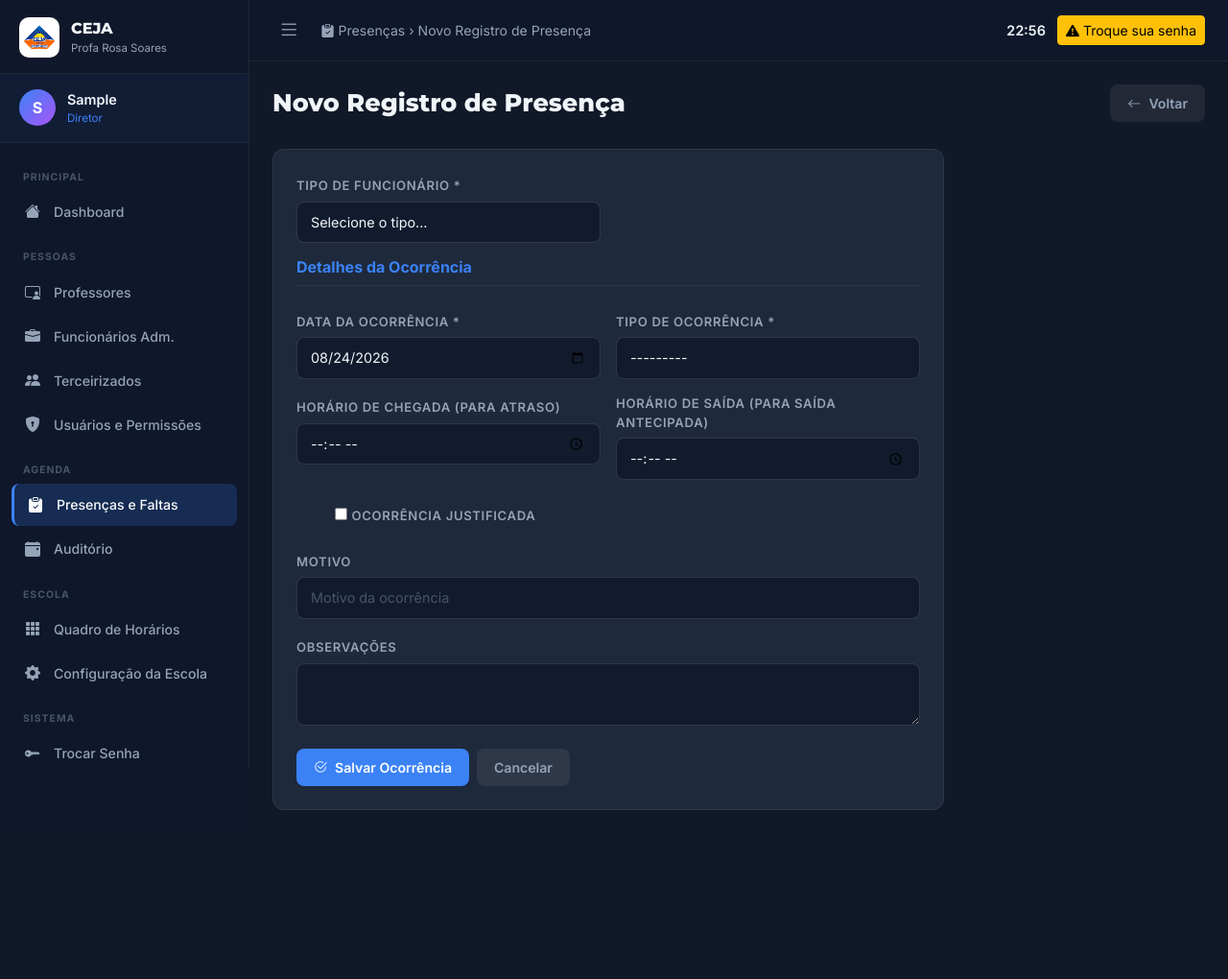
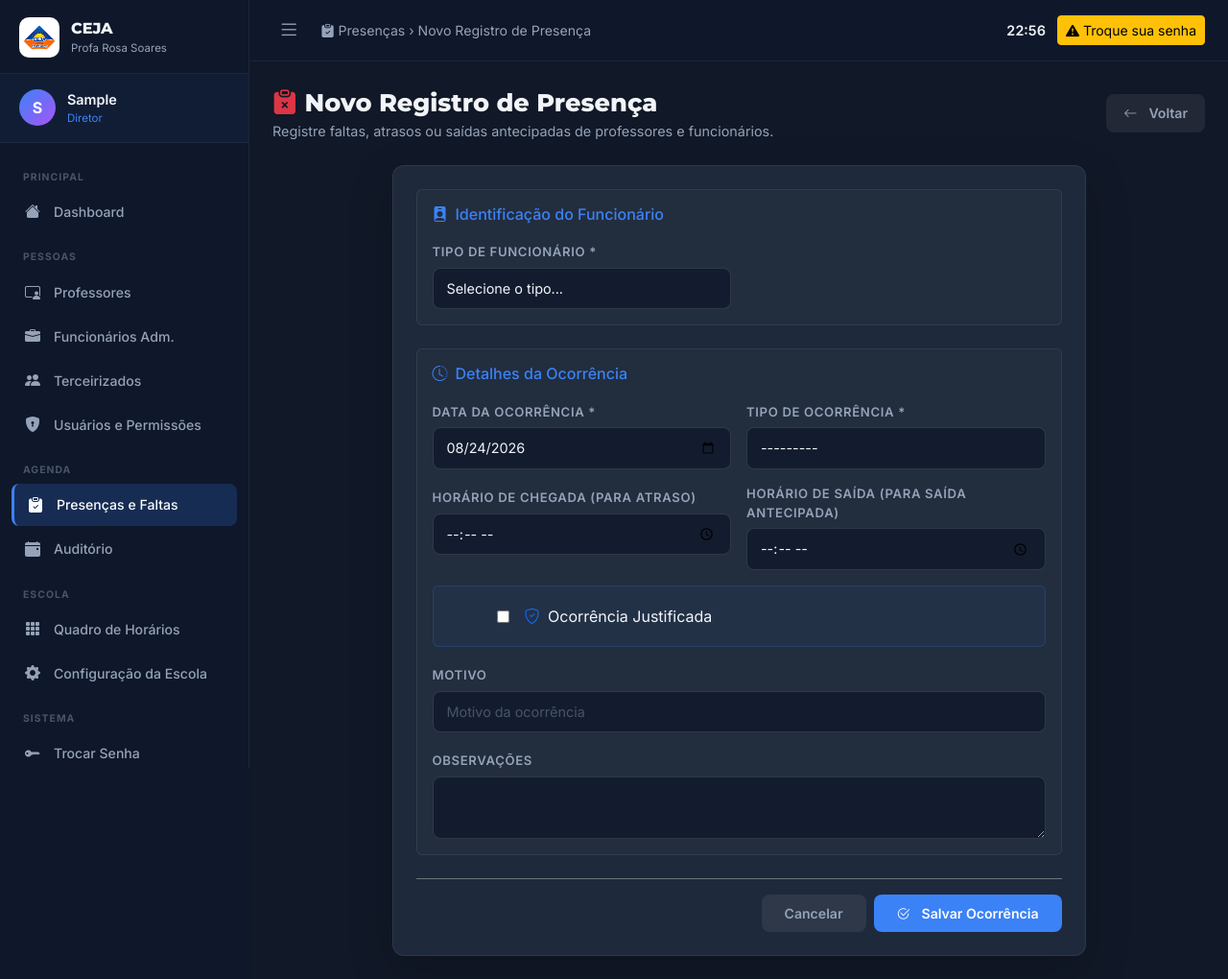
Before and after one commit to professorsilvio-alt/ceja-orientacao, a Django app: page /agenda/presencas/novo/ in a window 1280 px wide. Shown: the whole page at 96% size. Before the commit the page ends 844 px from the top, so only its background shows below. Run offline with Django 5.2, Linux system fonts and the light colour scheme; a user stored in the database is signed in; tables that the repository leaves empty hold one stand-in row (values such as "Sample post").

Commit message:
ajustes do cards

```diff
--- a/templates/agenda/form_presenca.html
+++ b/templates/agenda/form_presenca.html
@@ -8,27 +8,37 @@
 {% endblock %}
 
 {% block content %}
-<div class="page-header">
-  <div class="page-title">{{ titulo }}</div>
+<div class="page-header d-flex justify-content-between align-items-center mb-4">
+  <div>
+    <div class="page-title"><i class="bi bi-clipboard-x-fill text-danger me-2"></i>{{ titulo }}</div>
+    <div style="color:var(--text-secondary); font-size:0.9rem;">
+      Registre faltas, atrasos ou saídas antecipadas de professores e funcionários.
+    </div>
+  </div>
   <a href="{% url 'listar_presencas' %}" class="btn-gestao btn-gestao-secondary">
-    <i class="bi bi-arrow-left"></i> Voltar
+    <i class="bi bi-arrow-left me-1"></i> Voltar
   </a>
 </div>
 
-<div class="card-gestao" style="max-width:700px;">
+<div class="row justify-content-center">
+  <div class="col-12 col-lg-10 col-xl-9">
+    <div class="card-gestao shadow-lg">
       <form method="post" id="form-presenca">
         {% csrf_token %}
 
         {% if form.non_field_errors %}
-    <div class="alert alert-danger mb-3" style="font-size:0.85rem;">
-      {{ form.non_field_errors.0 }}
+        <div class="alert alert-danger mb-4" style="font-size:0.85rem;">
+          <i class="bi bi-exclamation-triangle-fill me-2"></i>{{ form.non_field_errors.0 }}
         </div>
         {% endif %}
 
+        <!-- Seção 1: Seleção do Funcionário -->
+        <div class="p-3 mb-4 rounded border" style="background:rgba(255,255,255,0.02); border-color:var(--card-border) !important;">
+          <h6 class="mb-3 font-weight-bold" style="color:var(--blue);"><i class="bi bi-person-badge-fill me-2"></i>Identificação do Funcionário</h6>
           <div class="row g-3">
             <!-- Tipo de funcionário -->
             <div class="col-md-6">
-        <label class="form-label">Tipo de Funcionário *</label>
+              <label class="form-label font-weight-bold">Tipo de Funcionário *</label>
               <select name="tipo_funcionario" class="form-select" id="id_tipo_funcionario" required>
                 <option value="">Selecione o tipo...</option>
                 <option value="professor" {% if form.tipo_funcionario.value == 'professor' %}selected{% endif %}>Professor</option>
@@ -37,9 +47,9 @@
               </select>
             </div>
 
-      <!-- Select de Funcionário (Diferente para cada tipo) -->
+            <!-- Select de Funcionário -->
             <div class="col-md-6" id="wrap-professores" style="display:none;">
-        <label class="form-label">Professor *</label>
+              <label class="form-label font-weight-bold">Professor *</label>
               <select name="professor_id" class="form-select" id="id_professor_id">
                 <option value="">Selecione o professor...</option>
                 {% for p in professores %}
@@ -51,7 +61,7 @@
             </div>
 
             <div class="col-md-6" id="wrap-administrativos" style="display:none;">
-        <label class="form-label">Funcionário Administrativo *</label>
+              <label class="form-label font-weight-bold">Funcionário Administrativo *</label>
               <select name="administrativo_id" class="form-select" id="id_administrativo_id">
                 <option value="">Selecione o funcionário...</option>
                 {% for a in administrativos %}
@@ -63,7 +73,7 @@
             </div>
 
             <div class="col-md-6" id="wrap-terceirizados" style="display:none;">
-        <label class="form-label">Funcionário Terceirizado *</label>
+              <label class="form-label font-weight-bold">Funcionário Terceirizado *</label>
               <select name="terceirizado_id" class="form-select" id="id_terceirizado_id">
                 <option value="">Selecione o funcionário...</option>
                 {% for t in terceirizados %}
@@ -73,61 +83,65 @@
                 {% endfor %}
               </select>
             </div>
-
-      <!-- Detalhes da Ocorrência -->
-      <div class="col-12 mt-3">
-        <h6 style="color:var(--blue); font-weight:700; border-bottom:1px solid var(--card-border); padding-bottom:8px;">
-          Detalhes da Ocorrência
-        </h6>
+          </div>
         </div>
 
+        <!-- Seção 2: Detalhes da Ocorrência -->
+        <div class="p-3 mb-4 rounded border" style="background:rgba(255,255,255,0.02); border-color:var(--card-border) !important;">
+          <h6 class="mb-3 font-weight-bold" style="color:var(--blue);"><i class="bi bi-clock-history me-2"></i>Detalhes da Ocorrência</h6>
+          <div class="row g-3">
             <div class="col-md-6">
-        <label class="form-label">Data da Ocorrência *</label>
+              <label class="form-label font-weight-bold">Data da Ocorrência *</label>
               {{ form.data }}
             </div>
 
             <div class="col-md-6">
-        <label class="form-label">Tipo de Ocorrência *</label>
+              <label class="form-label font-weight-bold">Tipo de Ocorrência *</label>
               {{ form.tipo }}
             </div>
 
             <div class="col-md-6" id="wrap-chegada">
-        <label class="form-label">Horário de Chegada (para Atraso)</label>
+              <label class="form-label font-weight-bold">Horário de Chegada (para Atraso)</label>
               {{ form.hora_chegada }}
             </div>
 
             <div class="col-md-6" id="wrap-saida">
-        <label class="form-label">Horário de Saída (para Saída Antecipada)</label>
+              <label class="form-label font-weight-bold">Horário de Saída (para Saída Antecipada)</label>
               {{ form.hora_saida }}
             </div>
 
             <div class="col-12">
-        <div class="form-check form-switch mt-2">
+              <div class="p-3 rounded d-flex align-items-center gap-3 border" style="background:rgba(59,130,246,0.05); border-color:rgba(59,130,246,0.2) !important;">
+                <div class="form-check form-switch m-0 fs-5">
                   {{ form.justificado }}
-          <label class="form-check-label form-label" for="{{ form.justificado.id_for_label }}">
-            Ocorrência Justificada
+                </div>
+                <label class="form-check-label font-weight-bold m-0" for="{{ form.justificado.id_for_label }}" style="cursor:pointer; color:var(--text-main);">
+                  <i class="bi bi-shield-check text-primary me-1"></i> Ocorrência Justificada
                 </label>
               </div>
             </div>
 
             <div class="col-12">
-        <label class="form-label">Motivo</label>
+              <label class="form-label font-weight-bold">Motivo</label>
               {{ form.motivo }}
             </div>
 
             <div class="col-12">
-        <label class="form-label">Observações</label>
+              <label class="form-label font-weight-bold">Observações</label>
               {{ form.observacoes }}
             </div>
           </div>
+        </div>
 
-    <div class="d-flex gap-2 mt-4">
-      <button type="submit" class="btn-gestao btn-gestao-primary">
-        <i class="bi bi-check2-circle"></i> Salvar Ocorrência
+        <div class="d-flex justify-content-end gap-2 mt-4 pt-3 border-top border-secondary">
+          <a href="{% url 'listar_presencas' %}" class="btn-gestao btn-gestao-secondary px-4">Cancelar</a>
+          <button type="submit" class="btn-gestao btn-gestao-primary px-4">
+            <i class="bi bi-check2-circle me-1"></i> Salvar Ocorrência
           </button>
-      <a href="{% url 'listar_presencas' %}" class="btn-gestao btn-gestao-secondary">Cancelar</a>
         </div>
       </form>
+    </div>
+  </div>
 </div>
 
 <script>
```
Also changed, not shown: professores/views.py (+8 -0 lines), static/gestao/css/painel.css (+26 -13 lines), templates/dashboard.html (+26 -26 lines). Lines whose indentation alone changed are shown as unchanged.
